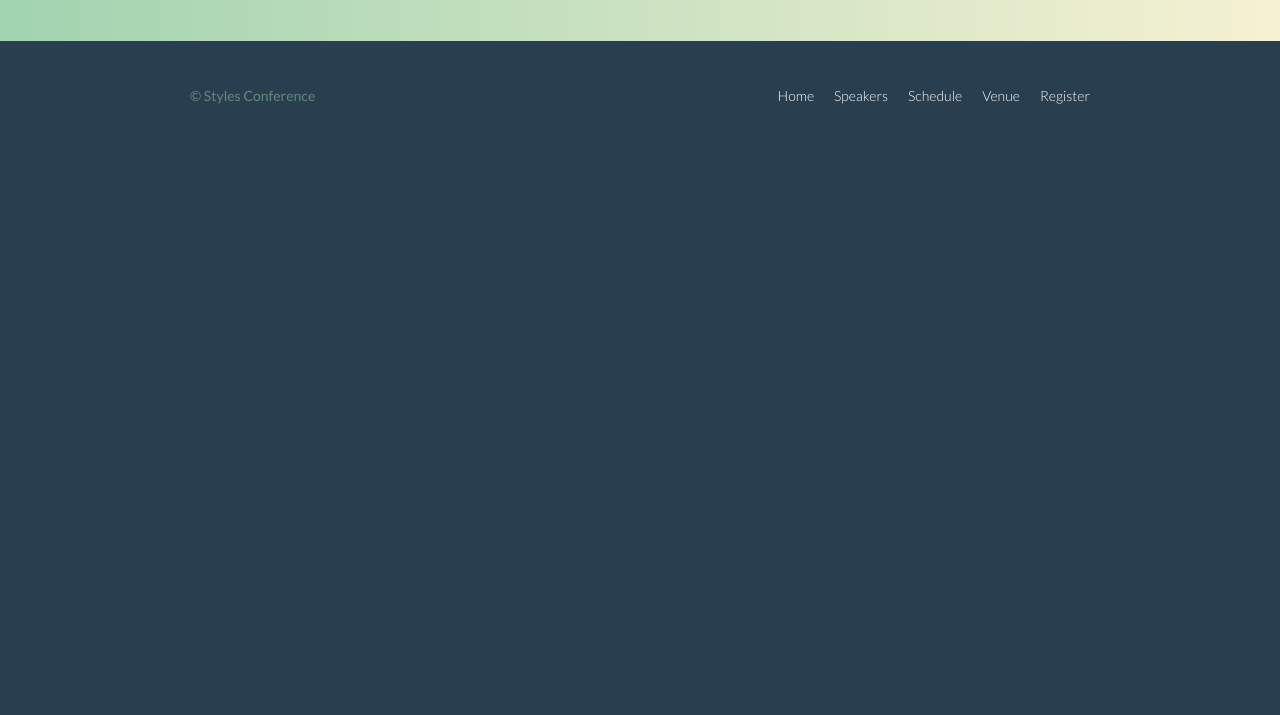
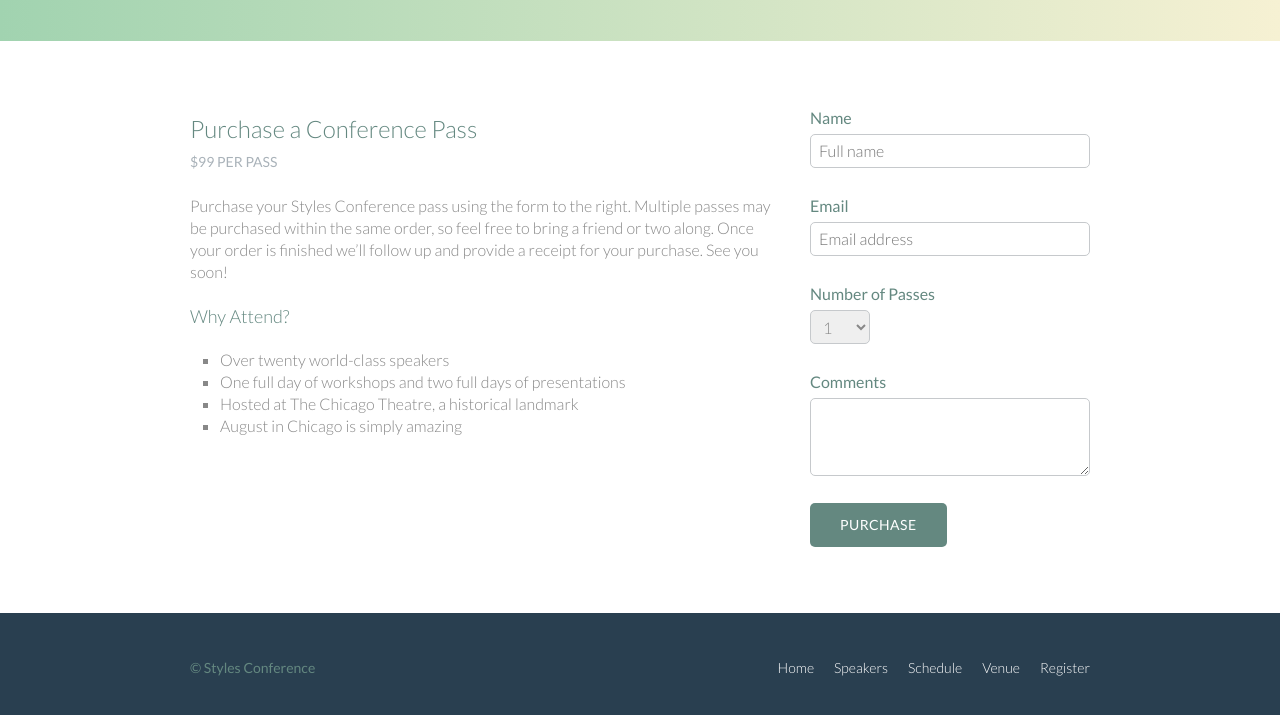
Before and after one commit to keishaheeralal/styles-conference, a plain HTML site: page website/register.html in a window 1280 px wide. Shown: the part 355-1070 px from the top of the page. Before the commit the page ends 800 px from the top, so only its background shows below. Drawn offline with Linux system fonts and the light colour scheme.

Commit message:
Complete Ch 10

```diff
--- a/website/css/main.css
+++ b/website/css/main.css
@@ -270,6 +270,17 @@ p a {
   color: #648880;
 }
 
+.btn-default {
+  border: 0;
+  background: #648880;
+  padding: 11px 30px;
+  font-size: 14px;
+}
+
+.btn-default:hover {
+  background: #77a198;
+}
+
 /*
   ========================================
   Primary header
@@ -412,3 +423,55 @@ p a {
 .venue-map {
   height: 264px;
 }
+
+/*
+  ========================================
+  Register
+  ========================================
+*/
+
+.why-attend {
+  list-style: square;
+  margin: 0 0 22px 30px;
+}
+
+form {
+  margin-bottom: 22px;
+}
+
+input,
+select,
+textarea {
+  font: 300 16px/22px "Lato", "Open Sans", "Helvetica Neue", Helvetica, Arial, sans-serif;
+}
+
+.register-group label {
+  color: #648880;
+  cursor: pointer;
+  font-weight: 400;
+}
+
+.register-group input,
+.register-group select,
+.register-group textarea {
+  border: 1px solid #c6c9cc;
+  border-radius: 5px;
+  color: #888;
+  display: block;
+  margin: 5px 0 27px 0;
+  padding: 5px 8px;
+}
+
+.register-group input,
+.register-group textarea {
+  width: 100%;
+}
+
+.register-group select {
+  height: 34px;
+  width: 60px;
+}
+
+.register-group textarea {
+  height: 78px;
+}
--- a/website/register.html
+++ b/website/register.html
@@ -32,7 +32,7 @@
 
     </header>
 
-    <!-- Main content -->
+    <!-- Lead -->
 
     <section class="row-alt">
       <div class="lead container">
@@ -40,6 +40,72 @@
         <h1>Register</h1>
 
         <p>Every year we aim to have an unbelievable time, and this year we&#8217;d love it for you to join us. Conference passes only cost $99, one of the best values you&#8217;ll find.</p>
+
+      </div>
+    </section>
+
+    <!-- Main content -->
+
+    <section class="row">
+      <div class="grid">
+
+        <!-- Details -->
+
+        <section class="col-2-3">
+
+          <h2>Purchase a Conference Pass</h2>
+          <h5>$99 per Pass</h5>
+
+          <p>Purchase your Styles Conference pass using the form to the right. Multiple passes may be purchased within the same order, so feel free to bring a friend or two along. Once your order is finished we&#8217;ll follow up and provide a receipt for your purchase. See you soon!</p>
+
+          <h4>Why Attend?</h4>
+
+          <ul class="why-attend">
+          <li>Over twenty world-class speakers</li>
+            <li>One full day of workshops and two full days of presentations</li>
+            <li>Hosted at The Chicago Theatre, a historical landmark</li>
+            <li>August in Chicago is simply amazing</li>
+          </ul>
+
+        </section><!--
+
+          Registration form
+
+        --><form class="col-1-3" action="#" method="post">
+
+            <fieldset class="register-group">
+
+              <label>
+                Name
+                <input type="text" name="name" placeholder="Full name" required>
+              </label>
+
+              <label>
+                Email
+                <input type="email" name="email" placeholder="Email address" required>
+              </label>
+
+              <label>
+                Number of Passes
+                <select name="quantity" required>
+                  <option value="1" selected>1</option>
+                  <option value="2">2</option>
+                  <option value="3">3</option>
+                  <option value="4">4</option>
+                  <option value="5">5</option>
+                </select>
+              </label>
+
+              <label>
+                Comments
+                <textarea name="comments"></textarea>
+              </label>
+
+          </fieldset>
+
+          <input class="btn btn-default" type="submit" name="submit" value="Purchase">
+
+        </form>
 
       </div>
     </section>
```
